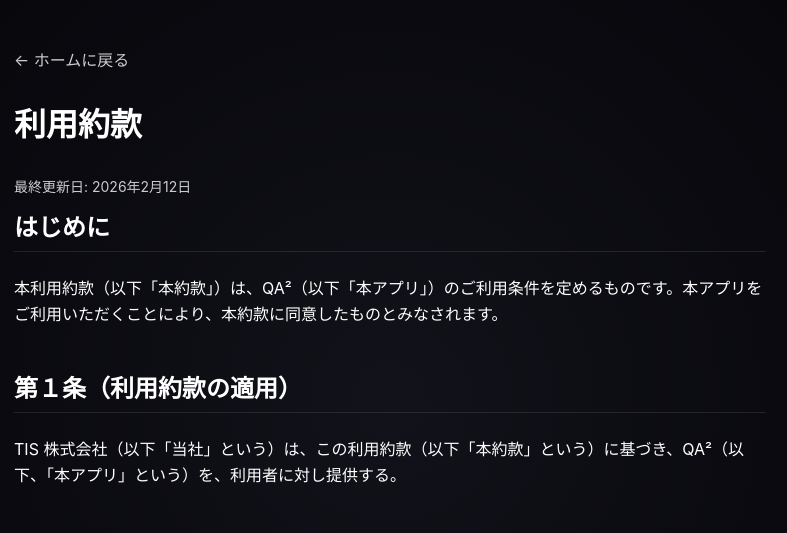
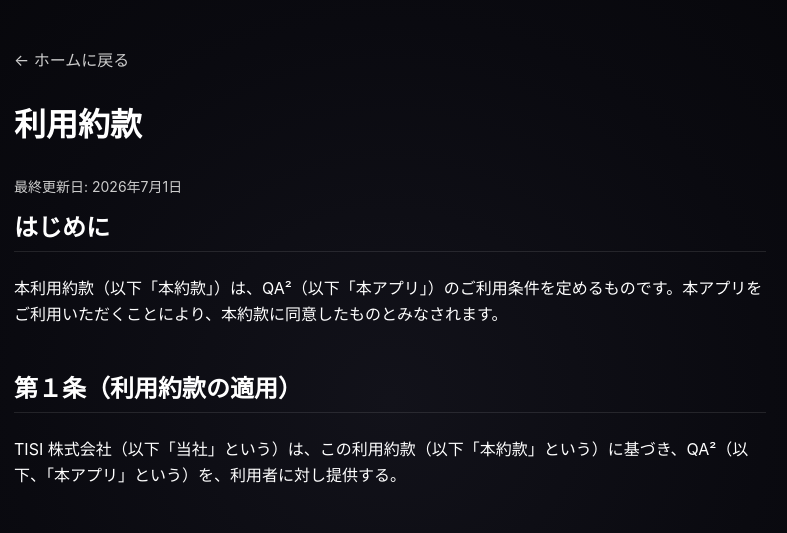
Before and after one commit to qniapp/qa2-website, a website: page terms.html in a window 1280 px wide. Shown: the top 533 px of the page, 250-1037 px from the left. Drawn offline with Linux system fonts and the light colour scheme.

```diff
--- a/terms.html
+++ b/terms.html
@@ -13,7 +13,7 @@
 
         <h1>利用約款</h1>
 
-        <p class="meta-info">最終更新日: 2026年2月12日</p>
+        <p class="meta-info">最終更新日: 2026年7月1日</p>
 
         <section>
             <h2>はじめに</h2>
@@ -24,7 +24,7 @@
 
         <section>
             <h2>第１条（利用約款の適用）</h2>
-            <p>TIS 株式会社（以下「当社」という）は、この利用約款（以下「本約款」という）に基づき、QA²（以下、「本アプリ」という）を、利用者に対し提供する。</p>
+            <p>TISI 株式会社（以下「当社」という）は、この利用約款（以下「本約款」という）に基づき、QA²（以下、「本アプリ」という）を、利用者に対し提供する。</p>
         </section>
 
         <section>
@@ -350,6 +350,7 @@
         <section>
             <p>
                 <budoux-ja>2026 年 2 月 12 日 制定</budoux-ja>
+                <budoux-ja>2026 年 7 月 1 日 改訂（会社統合に伴い会社名の変更）</budoux-ja>
             </p>
         </section>
     </div>
```
Also changed, not shown: support.html (+1 -1 lines).
